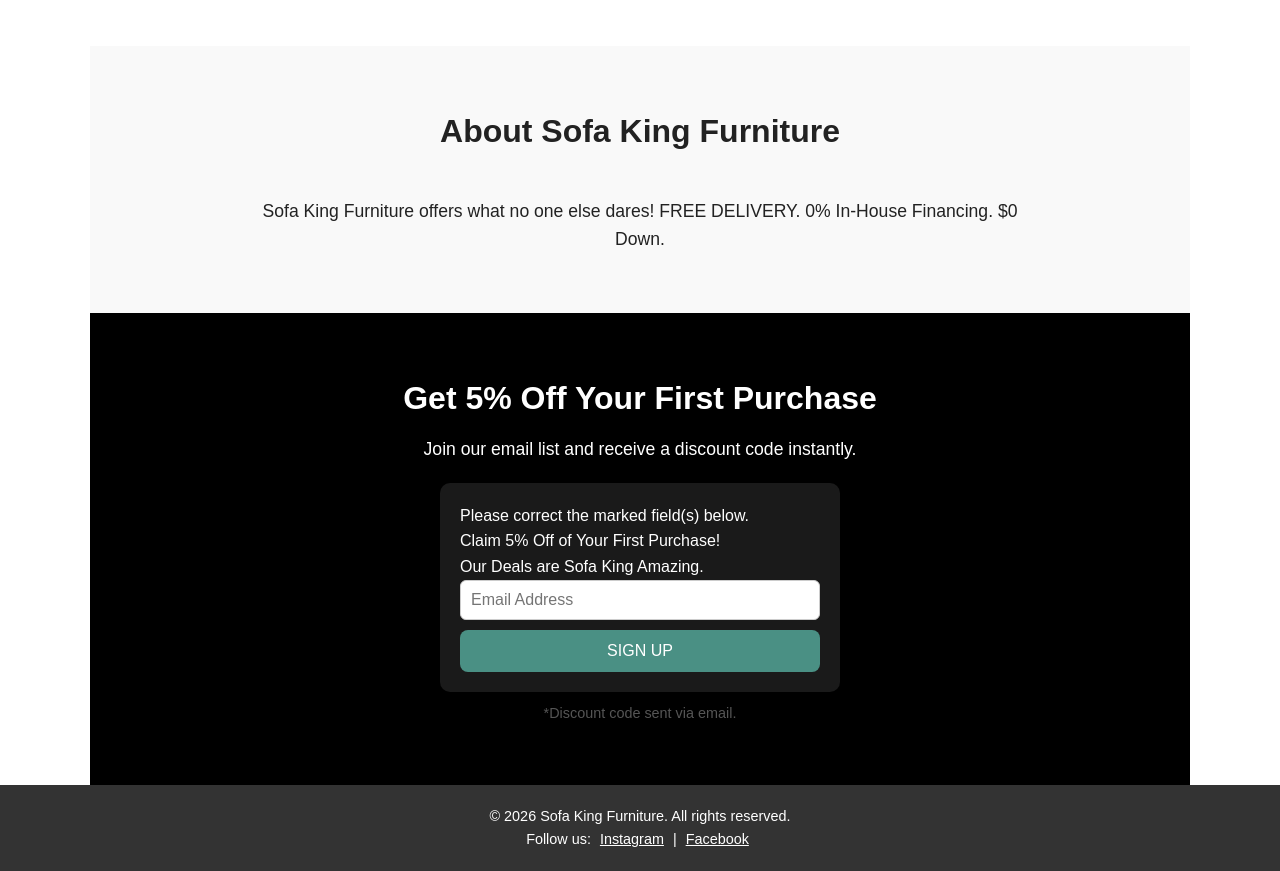
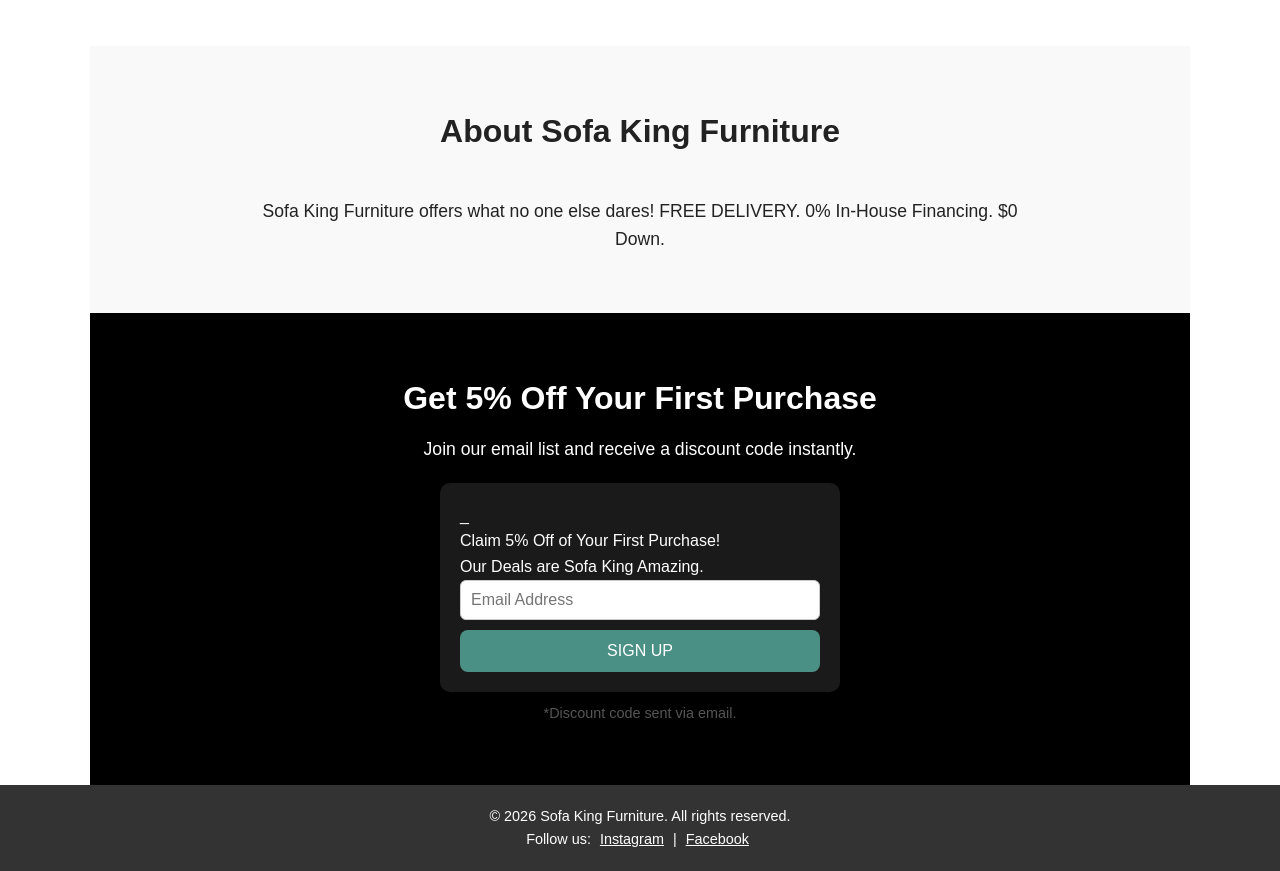
Before and after one commit to progressbusinessoffice-hub/sofakingsales.com, a Jekyll site: the page built from docs/index.md, in a window 1280 px wide and 900 px high, scrolled down 1210 px, cut to the strip 29-900 px from the top of the window. Built offline with Jekyll 4.4.1, drawn with Linux system fonts in a browser that asks for light colours.

Commit message:
Update index.md

```diff
--- a/docs/index.md
+++ b/docs/index.md
@@ -230,7 +230,7 @@ Sofa King Furniture offers what no one else dares! FREE DELIVERY. 0% In-House Fi
 				</div>
 			</div>
 			<form method="POST" id="zcampaignOptinForm" action="https://zgnp-zngp.maillist-manage.com/weboptin.zc" target="_zcSignup" onsubmit="zcScptlessSubmit(this)">
-				<div id="errorMsgDiv">Please correct the marked field(s) below.</div>
+				<div id="errorMsgDiv">_</div>
 				<div>
 					<div>Claim 5% Off of Your First Purchase!</div>
 					<div>Our Deals are Sofa King Amazing.</div>
```
